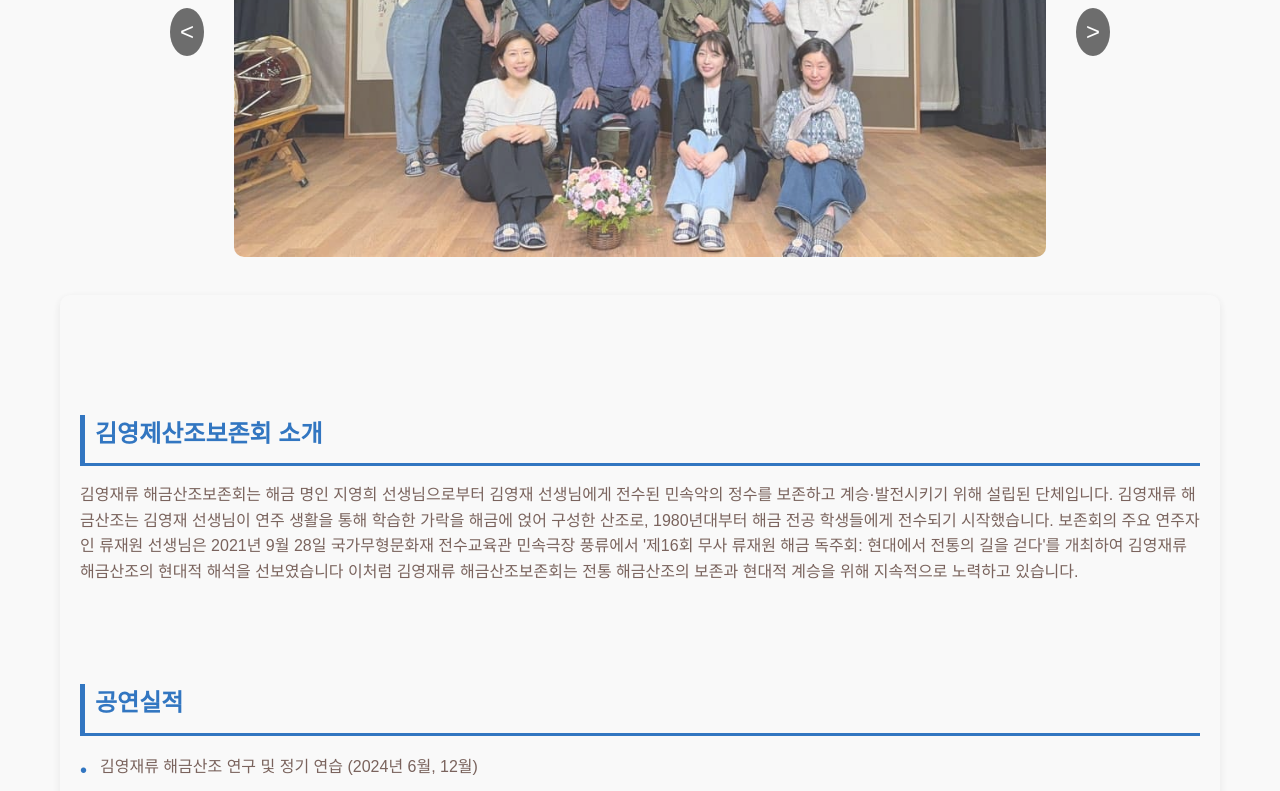
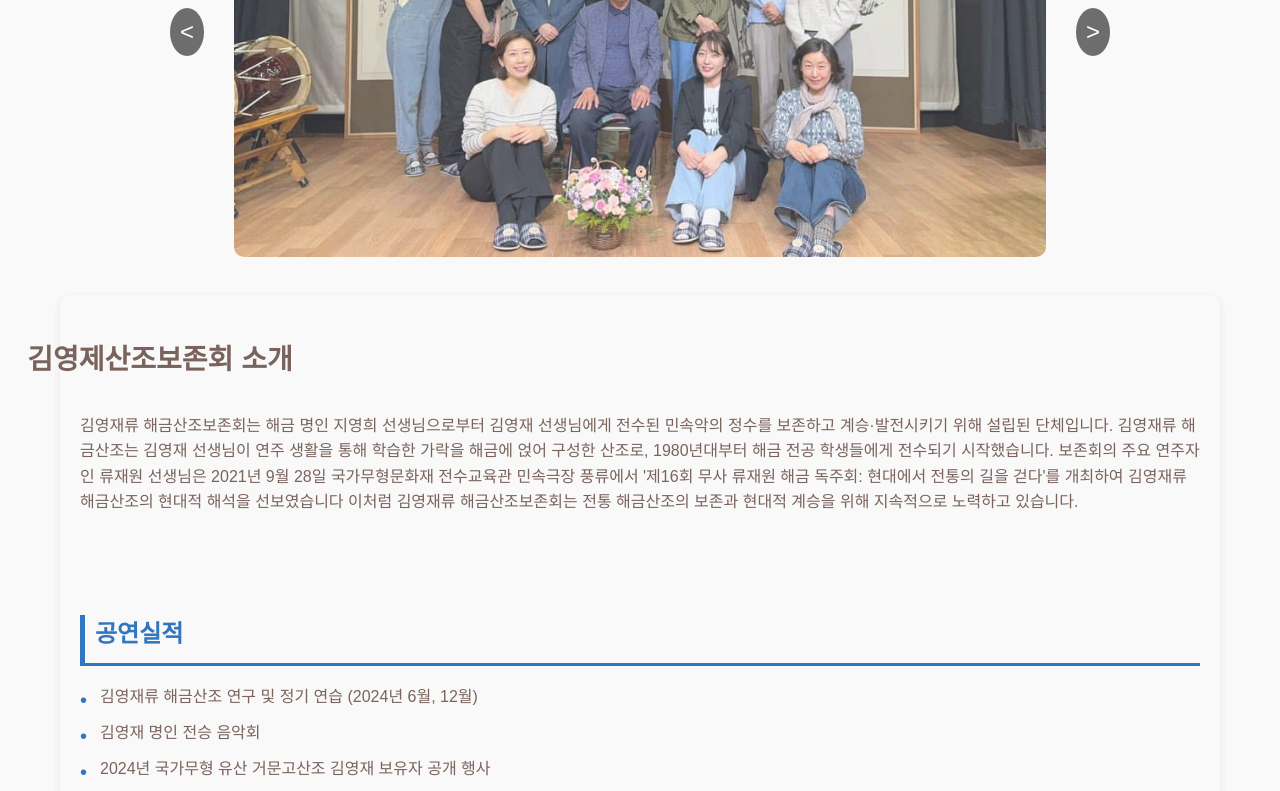
Before and after one commit to BrightLuminate/jawnproject, a React (Create React App) app: page /kim-young-jae-introduction in a window 1280 px wide. Shown: the part 530-1321 px from the top of the page. Built offline with nearby package versions, Linux system fonts and the light colour scheme.

Commit message:
Update KimYoungJaeIntroduction.js

```diff
--- a/src/components/KimYoungJaeIntroduction.js
+++ b/src/components/KimYoungJaeIntroduction.js
@@ -47,7 +47,7 @@ const KimYoungJaeIntroduction = () => {
   return (
     <div className='gugak-choir-main'>
       <div className="gugak-choir-intro">
-        <header className="header">
+        <header className="headers">
           <h1>김영제산조보존회</h1>
         </header>
 
@@ -63,8 +63,10 @@ const KimYoungJaeIntroduction = () => {
             <button className="next" onClick={handleNext}>{'>'}</button>
           </div>
 
-          <section id="intro" className="description">
-            <h2>김영제산조보존회 소개</h2>
+          <section  className="description">
+
+            <h1>김영제산조보존회 소개</h1>
+
             <p>
               김영재류 해금산조보존회는 해금 명인 지영희 선생님으로부터 김영재 선생님에게 전수된 민속악의 정수를 보존하고 계승·발전시키기 위해 설립된 단체입니다.
               김영재류 해금산조는 김영재 선생님이 연주 생활을 통해 학습한 가락을 해금에 얹어 구성한 산조로, 1980년대부터 해금 전공 학생들에게 전수되기 시작했습니다.
```
